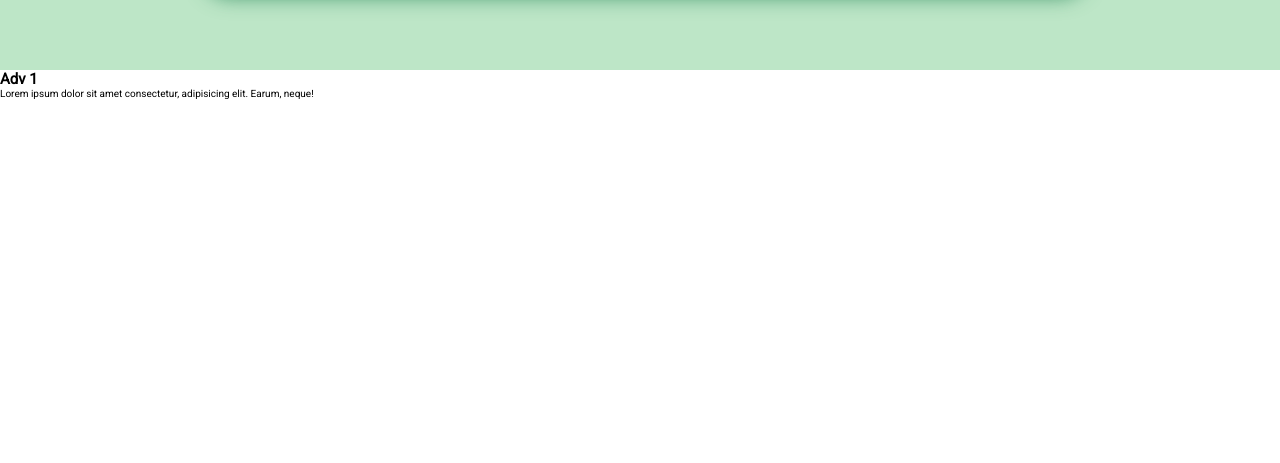
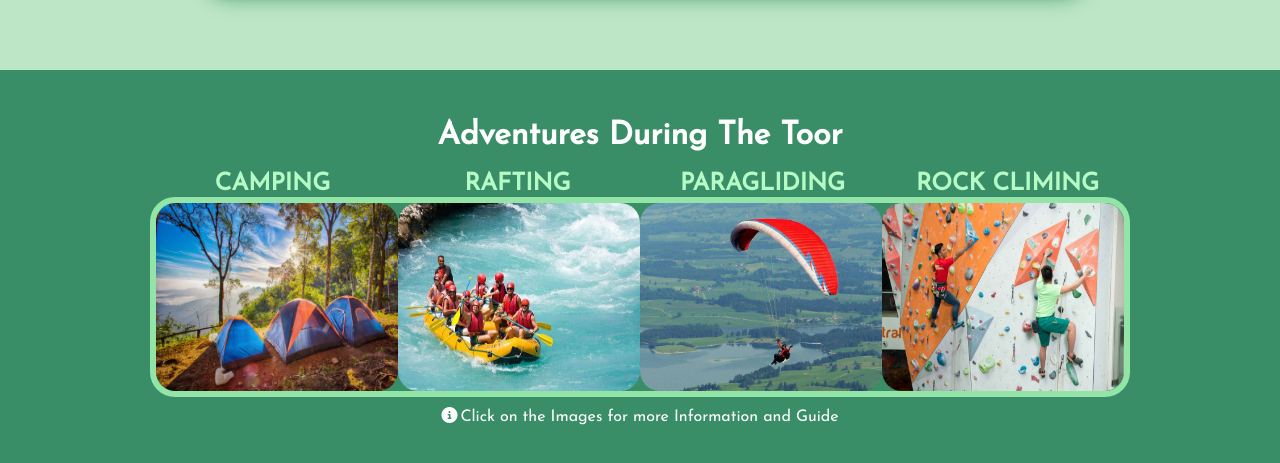
Before and after one commit to ABHI3052000/ABHI3052000.github.io-, a plain HTML site: page index.html in a window 1280 px wide. Shown: the part 1850-2313 px from the top of the page. Before the commit the page ends 1949 px from the top, so only its background shows below. Drawn offline with Linux system fonts and the light colour scheme.

Commit message:
added activites section

```diff
--- a/TravelWebsite.css
+++ b/TravelWebsite.css
@@ -197,24 +197,64 @@ header div img{
 
 .btn_2:hover{
     background-color: rgb(230, 250, 235);
-    border: 0.3rem solid rgb(29, 101, 66);
+    border: 0.3rem solid rgb(39, 135, 88);
     color: rgb(39, 135, 88);
 }
 
 /* Adventure CSS */
 
-/* #adv{
-    background-color: aqua;
-    padding: 5rem 20rem;
-} */
+#adv{
+    font-size: 1.6rem;
+    text-align: center;
+    background-color: rgb(58, 142, 103);
+    padding: 5rem 15rem;
+}
 
-/* #adventure{
-    border: 3px solid red;
+#adv h1{
+    font-family: 'Josefin Sans', sans-serif;
+    font-weight: bolder;
+    font-size: xx-large;
+    color: white;
+    margin-bottom: 0.5rem;
+}
+
+.adventure{
+    border: 0.6rem solid rgb(146, 228, 167);
+    border-radius: 2.5rem;
     height: 20rem;
-} */
+}
+.adventure::after{
+    content: '';
+    display: block;
+    clear: both;
+}
 
-/* .adv_1, .adv_2{
-    width: 33%;
+.activities{
+    color: rgb(181, 251, 198);
+    margin-top: 2rem;
+    margin-bottom: 4.5rem;
+    font-family: 'Josefin Sans', sans-serif;
+}
+
+#adv_1, #adv_2, #adv_3, #adv_4{
+    text-align: center;
+    float: left;
+    width: 25%;
     height: 100%;
-    border: 0.5rem solid blue;
-} */
+}
+
+.adventure img{
+    width: 100%;
+    height: 100%;
+    border-radius: 2rem;
+}
+
+#guide{
+    margin-top: 1rem;
+    font-family: 'Josefin Sans', sans-serif;
+    color: white;
+}
+
+.fa-circle-info{
+    margin-right: 0.3rem;
+}
--- a/index.html
+++ b/index.html
@@ -25,7 +25,6 @@
                 <p>Provide services which takes you direct in heaven on earth</p>
             </div>
             <a href="#content"><button class="btn_1">Explore Places</button></a>
-            <!-- <img src="471012.png" alt=""> -->
 
         </div>
 
@@ -37,7 +36,7 @@
             <div id="maldiv">
                 <h2>MALDIVES</h2>
                 <p>December to March is the best time to visit Maldives, as this period marks the peak tourist season. The Republic of Maldives, a small nation located in the Arabian Sea of the Indian Ocean, home to more than 1000 reef fringed islands, the Maldives tour offers some of the best beaches, luxurious over-water villas, beautiful corals, and azure waters.</p>
-                <a href=""><button class="btn_2">More Info...</button></a>
+                <a href="https://visitmaldives.com/en"><button class="btn_2">More Info...</button></a>
             </div>
 
         </div>
@@ -47,7 +46,7 @@
             <div id="keral">
                 <h2>KERALA</h2>
                 <p>Winter season between September to March is the best time to visit Kerala. This is the time when Kerala has a comfortable climate and pleasant weather with less humidity. If you wish to explore the enchanting lagoons, tranquil canals and spicy plantations of Kerala's amazing cities, winter is the perfect time for you.</p>
-                <a href=""><button class="btn_2">More Info...</button></a>
+                <a href="https://www.keralatourism.org/"><button class="btn_2">More Info...</button></a>
             </div>
         </div>
 
@@ -56,20 +55,41 @@
             <div id="shiml">
                 <h2>SHIMLA</h2>
                 <p>The best time to visit Shimla is during May to June and December to January when romance and beauty are baked into every inch of the soil here. Clear blue skies in summer, sprinkles of powdery snow in the winter, the spicy and earthy scent carried by pines, firs, cedars and oak trees.</p>
-                <a href=""><button class="btn_2">More Info...</button></a>
+                <a href="https://himachaltourism.gov.in/destination/shimla/"><button class="btn_2">More Info...</button></a>
             </div>
         </div>
     </section>
 
     <section id="adv">
-        <div id="adventure">
-            <div class="adv_1">
-                <h2>Adv 1</h2>
-                <p>Lorem ipsum dolor sit amet consectetur, adipisicing elit. Earum, neque!</p>
+        <h1>Adventures During The Toor</h1>
+        <div class="activities">
+            <h2 id="adv_1">CAMPING</h2>
+            <h2 id="adv_2">RAFTING</h2>
+            <h2 id="adv_3">PARAGLIDING</h2>
+            <h2 id="adv_4">ROCK CLIMING</h2>
+        </div>
+
+        <div class="adventure">
+            <div id="adv_1">
+                <a href="https://www.adventurenation.com/activity/camping"><img src="camping.jpg" alt="Camping Image"></a>
             </div>
 
+            <div id="adv_2">
+                <a href="https://www.adventurenation.com/activity/river-rafting"><img src="rafting.jpg" alt="Camping Image"></a>
+            </div>
+
+            <div id="adv_3">
+                <a href="https://www.adventurenation.com/activity/paragliding"><img src="paragliding.jpg" alt="Camping Image"></a>
+            </div>
+
+            <div id="adv_4">
+                <a href="https://www.adventurenation.com/activity/rock-climbing"><img src="rock_climbing.jpeg" alt="Camping Image"></a>
+            </div>
         </div>
+        <p id="guide"><i class="fa-solid fa-circle-info"></i></i>Click on the Images for more Information and Guide</p>
     </section>
+
+
 
 </body>
 </html>
```
Also changed, not shown: camping.jpg (added), paragliding.jpg (added), rafting.jpg (added), rock_climbing.jpeg (added).
